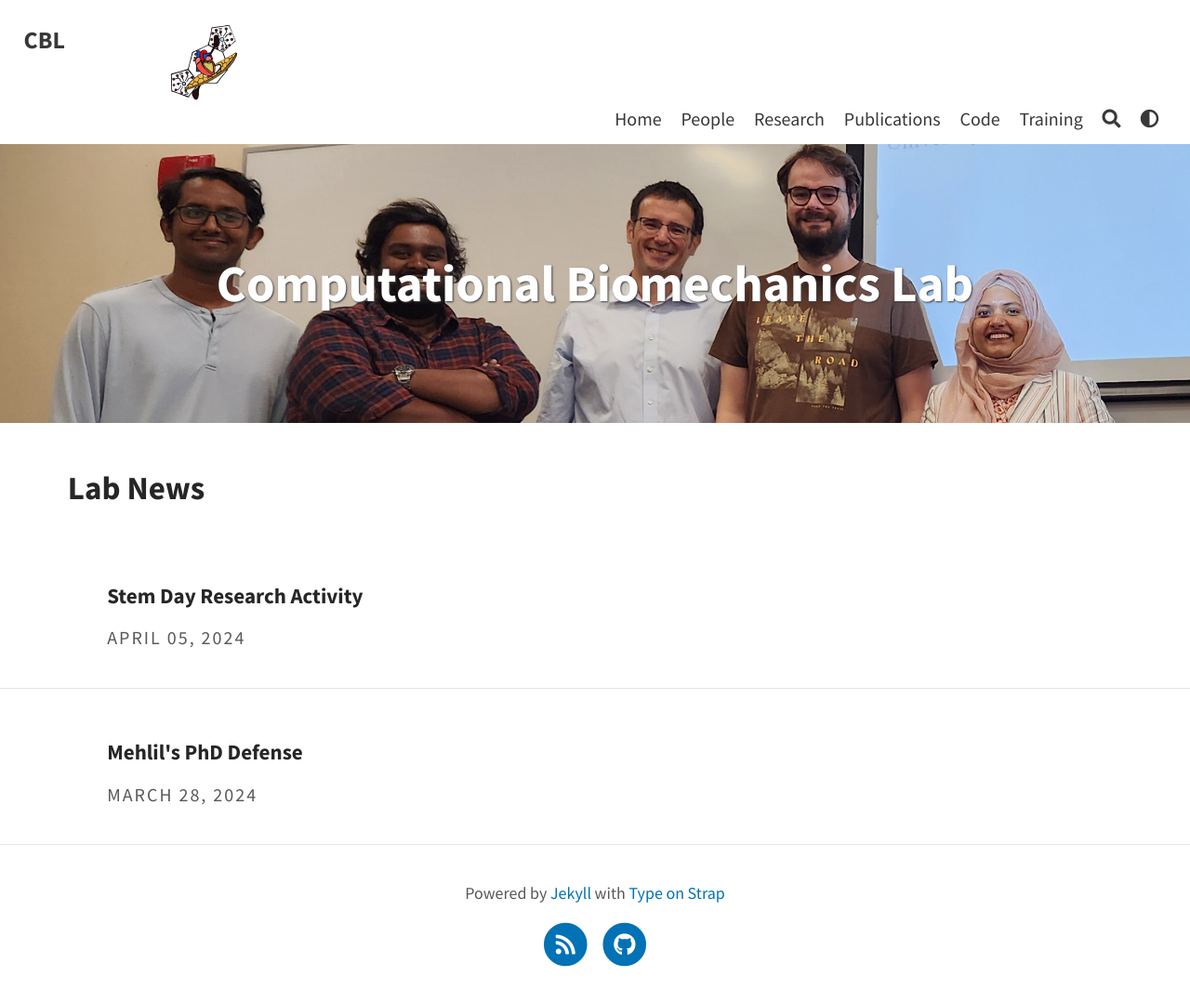
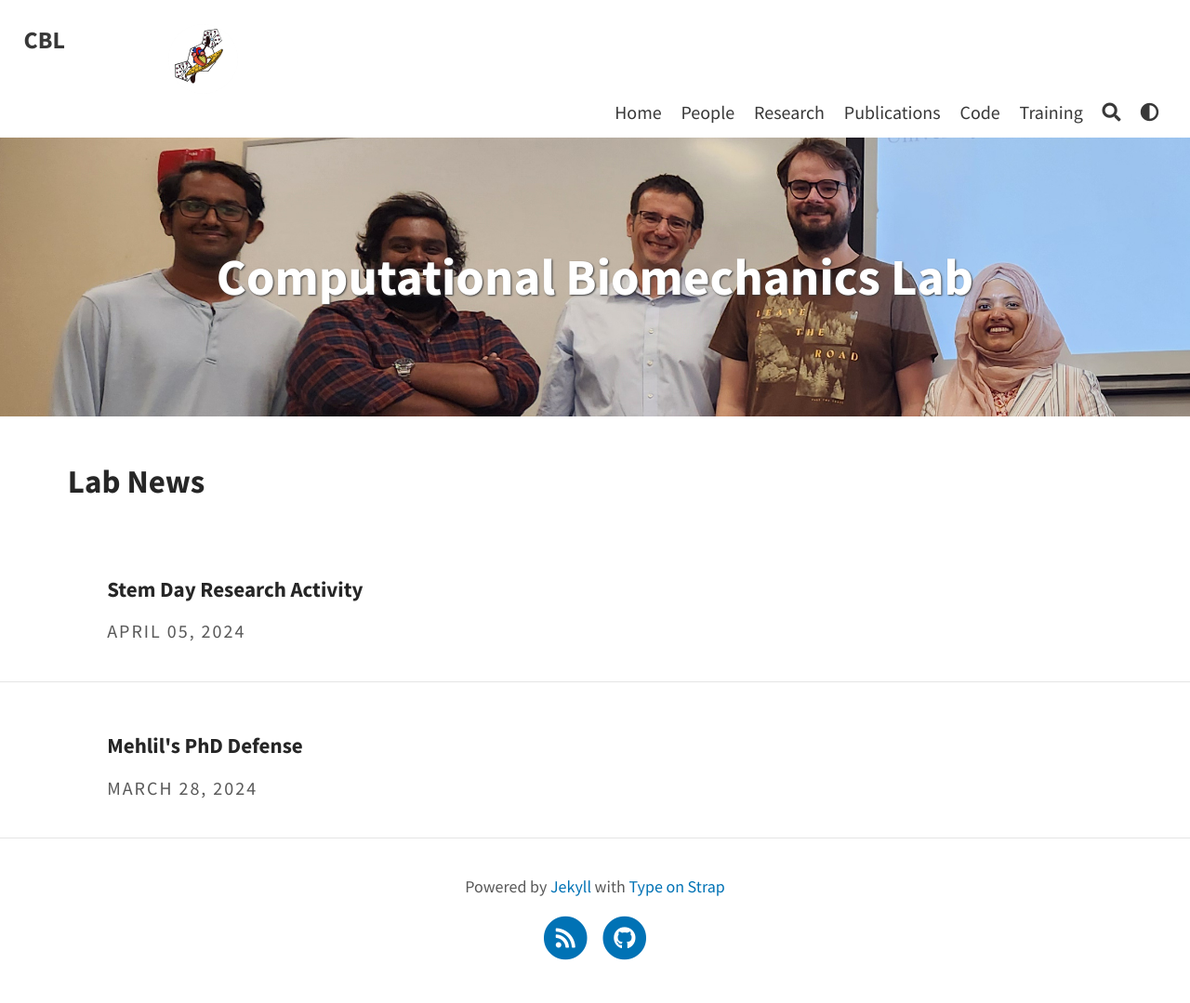
Before and after one commit to CBL-UCF/CBL-UCF.github.io, a Jekyll site: the page built from index.html, in a window 1280 px wide. Shown: the whole page at 93% size. Built offline with Jekyll 4.4.1, drawn with Linux system fonts in a browser that asks for light colours; a script that is not in the unit is left out; the list of posts is cut into pages by our own code.

Commit message:
Update navbar.liquid

```diff
--- a/_includes/default/navbar.liquid
+++ b/_includes/default/navbar.liquid
@@ -4,7 +4,7 @@
 	<div class="branding">
         {% if site.avatar %}
 		<a href="{{ '/' | relative_url }}">
-			<img src="../assets/img/logoavatar75squareshort.png" border="0">
+			<img src="../assets/img/logoavatar75.png" border="0">
 		</a>
         {% endif %}
         <a class="site-title" aria-label="{{ site.title }}" href="{{ '/' | relative_url }}">
```
